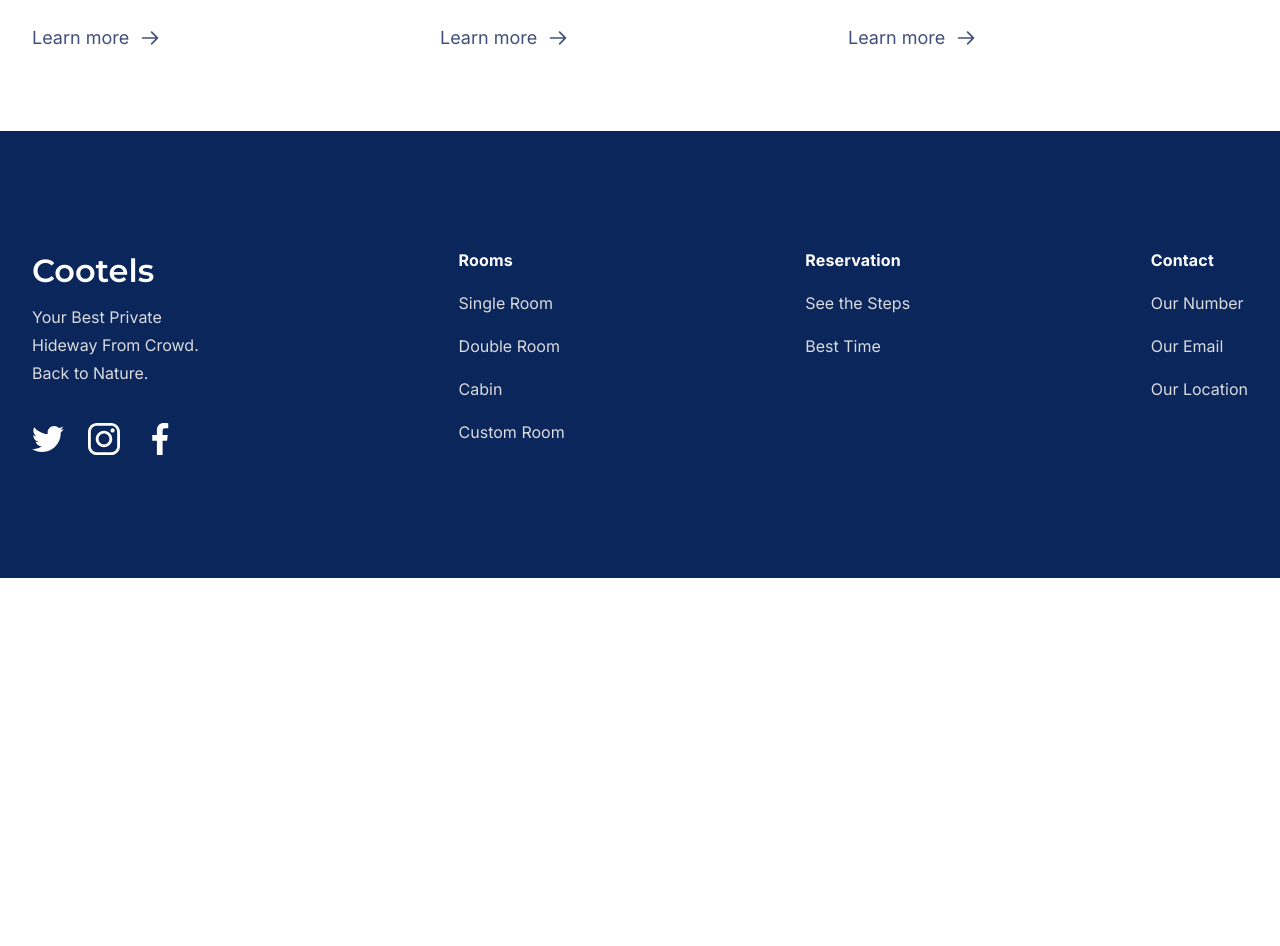
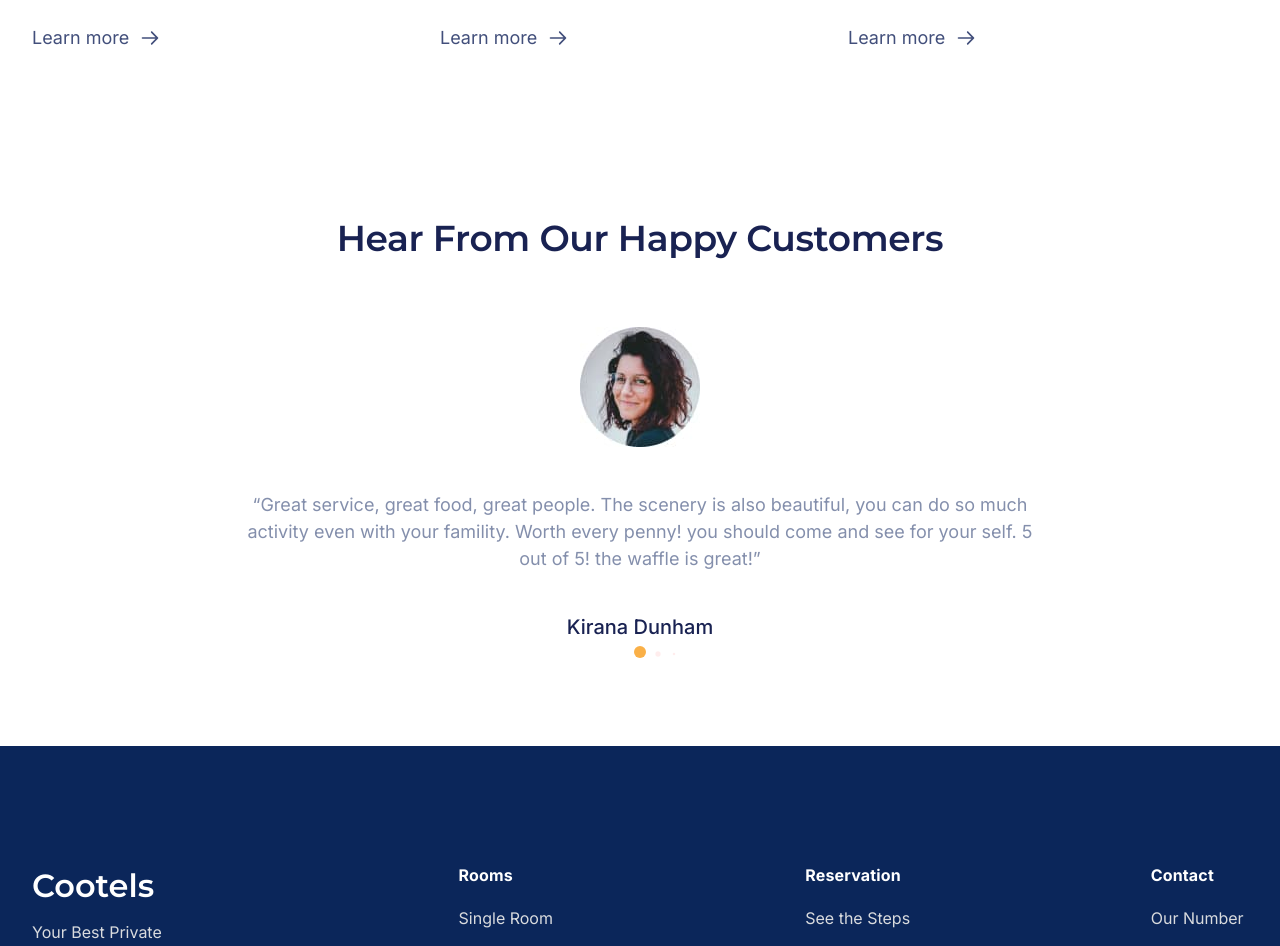
Before and after one commit to MishaPanivnyk/cootels_site, a website built with Parcel: page src/index.html in a window 1280 px wide. Shown: the part 3660-4606 px from the top of the page. Before the commit the page ends 4238 px from the top, so only its background shows below. Built offline with nearby package versions, Linux system fonts and the light colour scheme.

Commit message:
add section customers

```diff
--- a/package.json
+++ b/package.json
@@ -18,7 +18,8 @@
     "url": "https://github.com/goitacademy/parcel-project-template/issues"
   },
   "dependencies": {
-    "modern-normalize": "^1.1.0"
+    "modern-normalize": "^1.1.0",
+    "swiper": "^9.0.2"
   },
   "devDependencies": {
     "@parcel/transformer-sass": "^2.6.0",
--- a/src/index.html
+++ b/src/index.html
@@ -21,7 +21,19 @@
       <include src="./partials/cootage.html"></include>
       <include src="./partials/features.html"></include>
       <include src="./partials/choose.html"></include>
+      <include src="./partials/customers.html"></include>
     </main>
     <include src="./partials/footer.html"></include>
+    <script src="https://cdn.jsdelivr.net/npm/swiper@8/swiper-bundle.min.js"></script>
+    <script type="module">
+      import Swiper from 'swiper/swiper-bundle.esm.js';
+      import 'swiper/swiper-bundle.css';
+      var swiper = new Swiper('.swiper', {
+        pagination: {
+          el: '.swiper-pagination',
+          dynamicBullets: true,
+        },
+      });
+    </script>
   </body>
 </html>
--- /dev/null
+++ b/src/partials/customers.html
@@ -0,0 +1,67 @@
+<section class="customers">
+  <div class="container">
+    <h2 class="customers__title">Hear From Our Happy Customers</h2>
+    <div class="swiper">
+      <div class="swiper-wrapper">
+        <div class="swiper-slide">
+          <img
+            src="/src/images/customers.jpg"
+            alt="customers"
+            class="customers__img"
+          />
+          <p class="customers__text">
+            “Great service, great food, great people. The scenery is also
+            beautiful, you can do so much activity even with your famility.
+            Worth every penny! you should come and see for your self. 5 out of
+            5! the waffle is great!”
+          </p>
+          <p class="customers__name">Kirana Dunham</p>
+        </div>
+        <div class="swiper-slide">
+          <img
+            src="/src/images/customers.jpg"
+            alt="customers"
+            class="customers__img"
+          />
+          <p class="customers__text">
+            “Great service, great food, great people. The scenery is also
+            beautiful, you can do so much activity even with your famility.
+            Worth every penny! you should come and see for your self. 5 out of
+            5! the waffle is great!”
+          </p>
+          <p class="customers__name">Kirana Dunham</p>
+        </div>
+        <div class="swiper-slide">
+          <img
+            src="/src/images/customers.jpg"
+            alt="customers"
+            class="customers__img"
+          />
+          <p class="customers__text">
+            “Great service, great food, great people. The scenery is also
+            beautiful, you can do so much activity even with your famility.
+            Worth every penny! you should come and see for your self. 5 out of
+            5! the waffle is great!”
+          </p>
+          <p class="customers__name">Kirana Dunham</p>
+        </div>
+        <div class="swiper-slide">
+          <img
+            src="/src/images/customers.jpg"
+            alt="customers"
+            class="customers__img"
+          />
+          <p class="customers__text">
+            “Great service, great food, great people. The scenery is also
+            beautiful, you can do so much activity even with your famility.
+            Worth every penny! you should come and see for your self. 5 out of
+            5! the waffle is great!”
+          </p>
+          <p class="customers__name">Kirana Dunham</p>
+        </div>
+      </div>
+      <!-- Add Pagination -->
+      <div class="swiper-pagination"></div>
+    </div>
+  </div>
+</section>
--- /dev/null
+++ b/src/sass/_customers.scss
@@ -0,0 +1,72 @@
+.swiper-slide {
+  text-align: center;
+  font-size: 18px;
+  background: #fff;
+
+  /* Center slide text vertically */
+  display: -webkit-box;
+  display: -ms-flexbox;
+  display: -webkit-flex;
+  display: flex;
+  -webkit-box-pack: center;
+  -ms-flex-pack: center;
+  -webkit-justify-content: center;
+  justify-content: center;
+  -webkit-box-align: center;
+  -ms-flex-align: center;
+  -webkit-align-items: center;
+  align-items: center;
+}
+.swiper-pagination-bullet-active {
+  width: 12px !important;
+  height: 12px !important;
+  background: #fab047 !important;
+}
+// .swiper-pagination-bullet {
+//   opacity:  !important;
+// }
+.swiper-pagination-bullet-active-next,
+.swiper-pagination-bullet-active-prev,
+.swiper-pagination-bullet-active-prev-prev,
+.swiper-pagination-bullet-active-next-next {
+  width: 8px !important;
+  height: 8px !important;
+  background: rgba(255, 0, 0, 0.35) !important;
+}
+.customers {
+  padding: 80px 0px;
+}
+.customers__title {
+  font-family: 'Montserrat';
+  font-style: normal;
+  font-weight: 600;
+  font-size: 36px;
+  line-height: 1.5;
+  text-align: center;
+  letter-spacing: -0.01em;
+  margin-bottom: 62px;
+}
+.customers__img {
+  margin-left: auto;
+  margin-right: auto;
+  margin-bottom: 44px;
+}
+.customers__text {
+  font-weight: 400;
+  font-size: 18px;
+  line-height: 1.5;
+  //   text-align: center;
+  margin-left: auto;
+  margin-right: auto;
+  color: #848fac;
+  margin-bottom: 40px;
+  max-width: 793px;
+}
+.customers__name {
+  font-weight: 500;
+  font-size: 20px;
+  line-height: 1.5;
+
+  text-align: center;
+  margin-bottom: 24px;
+}
--- a/src/sass/index.scss
+++ b/src/sass/index.scss
@@ -11,5 +11,5 @@
 @import './cootage';
 @import './features';
 @import './choose';
-
+@import './customers';
 @import './footer';
```
Also changed, not shown: src/images/customers.jpg (added), 1 other file.
